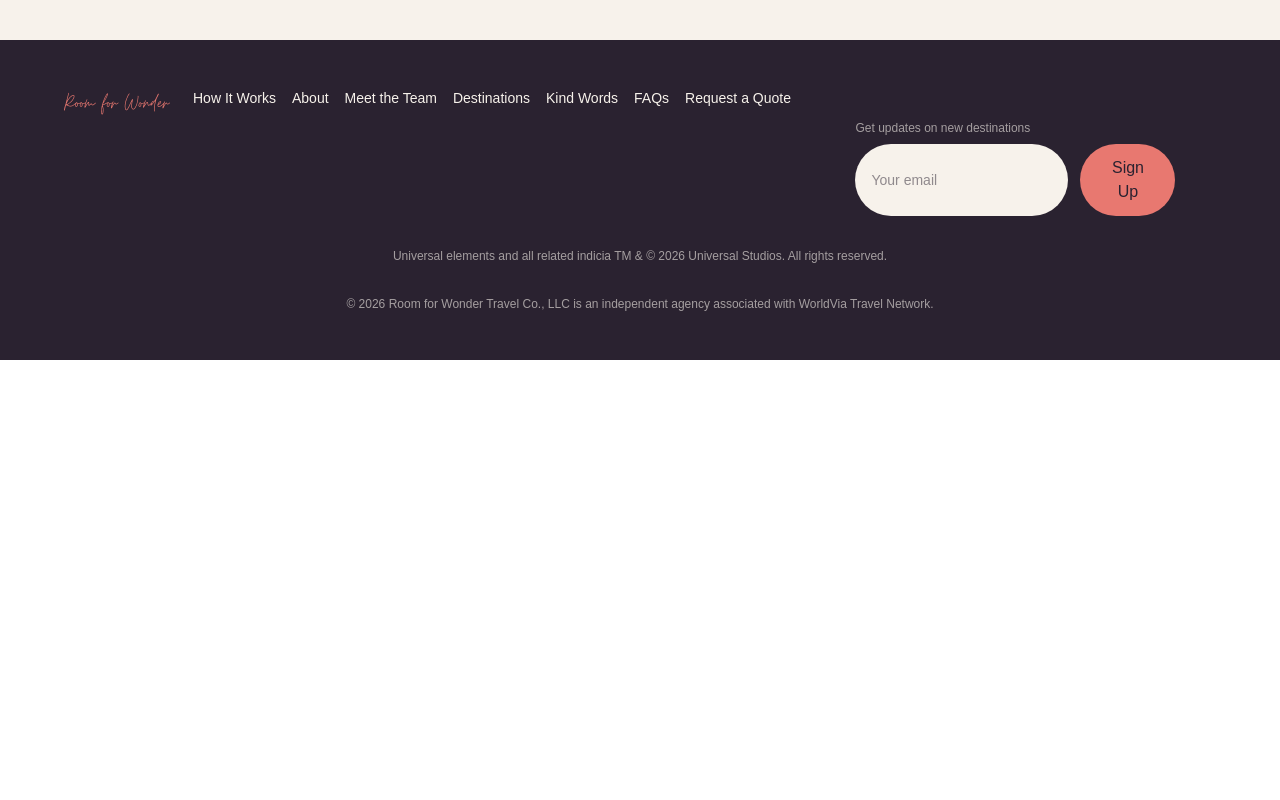
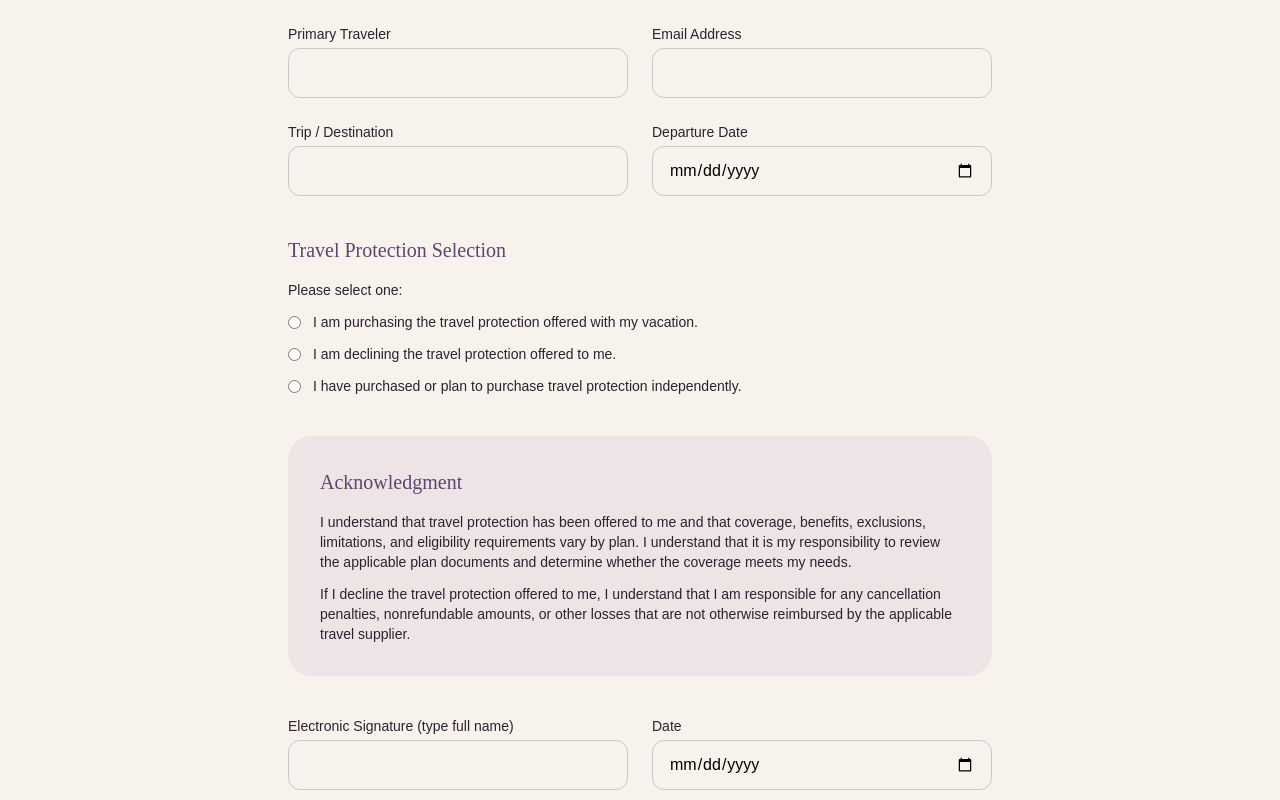
Before and after one commit to devwithyvonnie/room-for-wonder, a React (Vite) app: page /travel-protection-acknowledgment in a window 1280 px wide. Shown: the part 440-1240 px from the top of the page. Before the commit the page ends 800 px from the top, so only its background shows below. Built offline with nearby package versions, Linux system fonts and the light colour scheme.

Commit message:
Added unlisted Travel Protection Form & Payment Authorization Terms and Condition

```diff
--- a/src/App.jsx
+++ b/src/App.jsx
@@ -9,6 +9,8 @@ import Destinations from './pages/Destinations.jsx';
 import KindWords from './pages/FromOurGuests.jsx';
 import FAQs from './pages/FAQs.jsx';
 import RequestQuote from './pages/RequestQuote.jsx';
+import PaymentTerms from './pages/PaymentTerms';
+import TravelProtectionForm from './pages/TravelProtectionForm';
 import Nav from './components/sections/Nav.jsx';
 import Footer from './components/sections/Footer.jsx';
 
@@ -28,6 +30,8 @@ function App() {
           <Route path="/from-our-guests" element={<KindWords />} />
           <Route path="/faqs" element={<FAQs />} />
           <Route path="/request-a-quote" element={<RequestQuote />} />
+          <Route path="/payment-authorization-terms" element={<PaymentTerms />} />
+          <Route path="/travel-protection-acknowledgment" element={<TravelProtectionForm />} />
         </Routes>
       </main>
       <Footer />
--- /dev/null
+++ b/src/pages/PaymentTerms.jsx
@@ -0,0 +1,52 @@
+function PaymentTerms() {
+    const sections = [
+      {
+        title: '1. Authorization to Process Payment',
+        body: "By submitting a payment authorization, the cardholder authorizes Room for Wonder Travel Co., LLC to use the payment information provided to process the specific authorized amount with the applicable travel supplier. The authorization applies only to the payment amount identified in the authorization request.",
+      },
+      {
+        title: '2. Payment Processing',
+        body: "Travel payments are processed by the applicable travel supplier or through an approved secure booking/payment system. Submitting an authorization does not mean the card has been charged or that payment has been accepted. Payment is complete only after it has been successfully processed and accepted.",
+      },
+      {
+        title: '3. Supplier Terms & Cancellation Policy',
+        body: "Payments made toward a travel reservation are subject to the applicable travel supplier's terms and conditions, including its deposit, final-payment, change, cancellation, and refund policies. The client is responsible for reviewing and accepting the terms applicable to the reservation.",
+      },
+      {
+        title: '4. Accuracy of Payment Information',
+        body: "The cardholder is responsible for providing accurate payment information and ensuring that sufficient funds or available credit exist for the authorized transaction. If a payment cannot be processed, Room for Wonder will notify the client when reasonably possible so alternative arrangements can be made.",
+      },
+      {
+        title: '5. Refunds',
+        body: "Any refund associated with a supplier payment is subject to the applicable supplier's eligibility requirements, policies, and processing timelines. Room for Wonder does not control the timing of refunds issued by travel suppliers or financial institutions.",
+      },
+      {
+        title: '6. Secure Handling of Payment Information',
+        body: "Payment information should be submitted only through the secure authorization process provided by Room for Wonder or directly to the applicable travel supplier. Clients should not send complete credit-card information by ordinary email, text message, or social-media message.",
+      },
+      {
+        title: '7. Acceptance',
+        body: "By submitting the payment authorization and acknowledging these Terms & Conditions, the cardholder confirms that they have reviewed the payment details, authorize the stated payment, and agree to these Payment Authorization Terms & Conditions and the applicable travel supplier's terms and conditions.",
+      },
+    ];
+
+    return (
+      <div className="px-8 py-20 max-w-3xl mx-auto">
+        <h1 className="font-display text-4xl text-ink mb-2">
+          Client Payment Authorization Terms & Conditions
+        </h1>
+        <div className="h-px bg-plum/30 mb-10" />
+
+        <div className="space-y-8">
+          {sections.map((section) => (
+            <div key={section.title}>
+              <h2 className="font-display text-xl text-plum mb-2">{section.title}</h2>
+              <p className="font-body text-ink">{section.body}</p>
+            </div>
+          ))}
+        </div>
+      </div>
+    );
+  }
+
+  export default PaymentTerms;
--- /dev/null
+++ b/src/pages/TravelProtectionForm.jsx
@@ -0,0 +1,131 @@
+import { useState } from 'react';
+import emailjs from '@emailjs/browser';
+import Button from '../components/ui/Buttons';
+
+const EMAILJS_SERVICE_ID = 'service_2ckjes5';
+const EMAILJS_TEMPLATE_ID_PROTECTION = 'template_db3qyvs';
+const EMAILJS_PUBLIC_KEY = '1fM-VwQLY8YzNxUN8';
+
+const selectionOptions = [
+  { value: 'purchasing', label: 'I am purchasing the travel protection offered with my vacation.' },
+  { value: 'declining', label: 'I am declining the travel protection offered to me.' },
+  { value: 'independent', label: 'I have purchased or plan to purchase travel protection independently.' },
+];
+
+function Field({ label, name, className = '', ...inputProps }) {
+  return (
+    <div className={className}>
+      <label htmlFor={name} className="block font-body text-sm text-ink mb-1">{label}</label>
+      <input
+        id={name}
+        name={name}
+        {...inputProps}
+        className="w-full px-4 py-3 rounded-xl border border-ink/20 font-body"
+      />
+    </div>
+  );
+}
+
+function TravelProtectionForm() {
+  const [submitted, setSubmitted] = useState(false);
+  const [form, setForm] = useState({
+    fullName: '',
+    email: '',
+    destination: '',
+    departureDate: '',
+    selection: '',
+    signatureName: '',
+    signatureDate: '',
+  });
+
+  function handleChange(e) {
+    const { name, value } = e.target;
+    setForm((prev) => ({ ...prev, [name]: value }));
+  }
+
+  function handleSubmit(e) {
+    e.preventDefault();
+
+    emailjs.send(EMAILJS_SERVICE_ID, EMAILJS_TEMPLATE_ID_PROTECTION, {
+      full_name: form.fullName,
+      email: form.email,
+      destination: form.destination,
+      departure_date: form.departureDate,
+      selection: selectionOptions.find((o) => o.value === form.selection)?.label || '',
+      signature_name: form.signatureName,
+      signature_date: form.signatureDate,
+    }, EMAILJS_PUBLIC_KEY)
+      .then(() => setSubmitted(true))
+      .catch((err) => {
+        console.error('Email failed to send:', err);
+        alert('Something went wrong submitting this form — please try again or contact Room for Wonder directly to confirm your selection was received.');
+      });
+  }
+
+  if (submitted) {
+    return (
+      <div className="px-8 py-32 max-w-2xl mx-auto text-center">
+        <h1 className="font-display text-4xl text-ink mb-4">Thank you!</h1>
+        <p className="font-body text-ink">Your travel protection selection has been received.</p>
+      </div>
+    );
+  }
+
+  return (
+    <div className="px-8 py-20 max-w-3xl mx-auto">
+      <h1 className="font-display text-4xl text-ink mb-4">Travel Protection Acknowledgment</h1>
+      <p className="font-body text-ink mb-12">
+        Travel is an investment, and unexpected circumstances can happen. Room for Wonder Travel Co. recommends that travelers consider travel protection for their vacation.
+      </p>
+
+      <form onSubmit={handleSubmit} className="space-y-10">
+        <div className="grid sm:grid-cols-2 gap-6">
+          <Field label="Primary Traveler" name="fullName" value={form.fullName} onChange={handleChange} required />
+          <Field label="Email Address" name="email" type="email" autoComplete="email" value={form.email} onChange={handleChange} required />
+          <Field label="Trip / Destination" name="destination" value={form.destination} onChange={handleChange} required />
+          <Field label="Departure Date" name="departureDate" type="date" value={form.departureDate} onChange={handleChange} required />
+        </div>
+
+        <div>
+          <h2 className="font-display text-xl text-plum mb-4">Travel Protection Selection</h2>
+          <p className="font-body text-sm text-ink mb-3">Please select one:</p>
+          <div className="space-y-3">
+            {selectionOptions.map((opt) => (
+              <label key={opt.value} className="flex items-start gap-3 font-body text-sm text-ink">
+                <input
+                  type="radio"
+                  name="selection"
+                  value={opt.value}
+                  checked={form.selection === opt.value}
+                  onChange={handleChange}
+                  required
+                  className="mt-1"
+                />
+                {opt.label}
+              </label>
+            ))}
+          </div>
+        </div>
+
+        <div className="bg-orchid/10 rounded-3xl p-8">
+          <h2 className="font-display text-xl text-plum mb-4">Acknowledgment</h2>
+          <p className="font-body text-sm text-ink mb-3">
+            I understand that travel protection has been offered to me and that coverage, benefits, exclusions, limitations, and eligibility requirements vary by plan. I understand that it is my responsibility to review the applicable plan documents and determine whether the coverage meets my needs.
+          </p>
+          <p className="font-body text-sm text-ink">
+            If I decline the travel protection offered to me, I understand that I am responsible for any cancellation penalties, nonrefundable amounts, or other losses that are not otherwise reimbursed by the applicable travel supplier.
+          </p>
+        </div>
+
+        <div className="grid sm:grid-cols-2 gap-6">
+          <Field label="Electronic Signature (type full name)" name="signatureName" value={form.signatureName} onChange={handleChange} required />
+          <Field label="Date" name="signatureDate" type="date" value={form.signatureDate} onChange={handleChange} required />
+        </div>
+
+        <Button type="submit" variant="primary">Submit</Button>
+      </form>
+    </div>
+  );
+}
+
+export default TravelProtectionForm;
```
